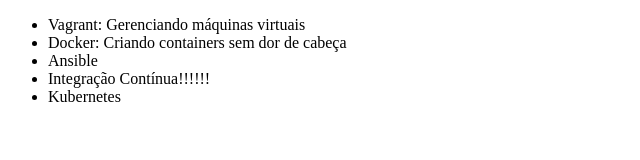
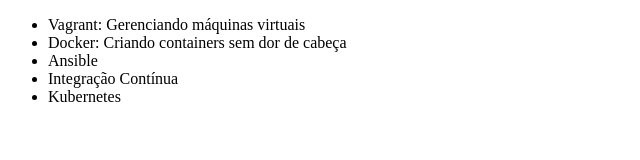
Before and after one commit to vinyciosnavarro07/alura-git, a plain HTML site: page index.html in a window 1280 px wide. Shown: the full height of the page, 0-640 px from the left. Drawn offline with Linux system fonts and the light colour scheme.

Commit message:
Revert "Alterando o código"
This reverts commit 378aa4a9f50724c782dd4155041bba45d8150ffc.

```diff
--- a/index.html
+++ b/index.html
@@ -9,7 +9,7 @@
 		<li>Vagrant: Gerenciando máquinas virtuais</li>
 		<li>Docker: Criando containers sem dor de cabeça</li>
 		<li>Ansible</li>
-		<li>Integração Contínua!!!!!!</li>
+		<li>Integração Contínua</li>
 		<li>Kubernetes</li>
 	</ul>
 </body>
```
